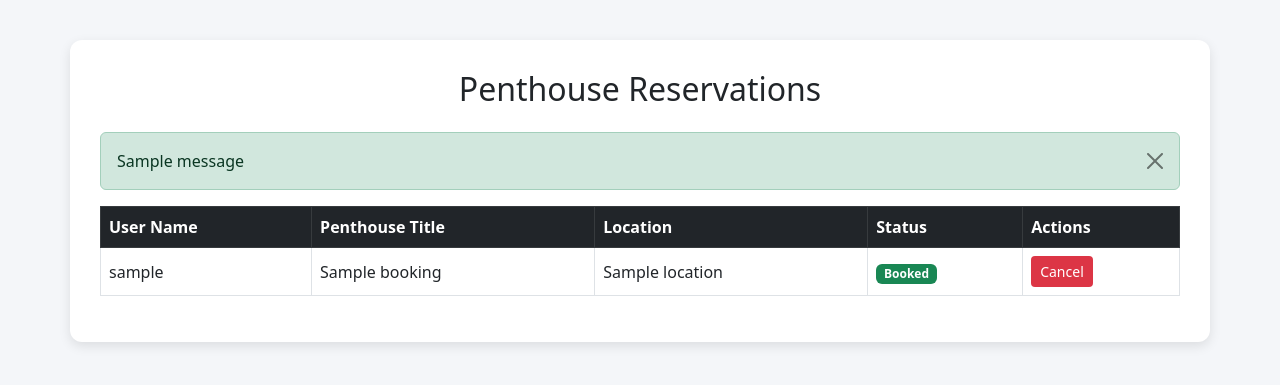
After one commit to mahin00r/Booking-System_Flask, a Flask app: page /manage_reservations?penthouse_id=1 in a window 1280 px wide. The commit adds this page. Shown: the top 385 px of the page. Run offline with Flask 3, Linux system fonts and the light colour scheme; tables that the repository leaves empty hold one stand-in row (values such as "Sample post"); one stand-in notice (Sample message) is shown; a database or web service that is not in the repository returns one stand-in record (values such as "Sample title"); some libraries are stand-ins or nearby versions.

Commit message:
Penthouse booking added

```diff
--- a/app.py
+++ b/app.py
@@ -588,23 +588,57 @@ def add_new_penthouse():
 
     return render_template('admin/new_penthouse.html')
 
-@app.route('/book_penthouse/<penthouse_id>', methods=['POST'])
+
+@app.route("/book_penthouse/<penthouse_id>", methods=["GET", "POST"])
 def book_penthouse(penthouse_id):
-    penthouse = mongo.db.penthouses.find_one({'_id': ObjectId(penthouse_id)})
-    if penthouse:
-        mongo.db.bookings.insert_one({
-            'penthouse_id': penthouse['_id'],
-            'title': penthouse['title'],
-            'price': penthouse['price'],
-            'location': penthouse['location'],
-            'features': penthouse['features'],
-            'image_url': penthouse.get('image_url', ''),
-            'status': 'booked'
-        })
+    penthouse = mongo.db.penthouses.find_one({"_id": ObjectId(penthouse_id)})
+
+    if not penthouse:
+        return "Penthouse not found", 404
+
+    if request.method == "POST":
+        # Get form data, with a default value of 0 if empty
+        adults = request.form.get("adults")
+        children = request.form.get("children")
+
+        # Convert to int, defaulting to 0 if the value is empty
+        try:
+            adults = int(adults) if adults else 0
+            children = int(children) if children else 0
+        except ValueError:
+            # Handle case where the value can't be converted
+            flash("Please enter valid numbers for adults and children.", "danger")
+            return redirect(request.url)
+
+        booking = {
+            "penthouse_id": penthouse_id,
+            "penthouse_name": penthouse.get("title"),
+            "location": penthouse.get("location"),
+            "check_in": request.form.get("check_in"),
+            "check_out": request.form.get("check_out"),
+            "adults": adults,
+            "children": children,
+            "room_type": request.form.get("room_type"),
+            "services": request.form.getlist("services"),
+            "user_name": request.form.get("name"),
+            "email": request.form.get("email"),
+            "phone": request.form.get("phone"),
+            "payment_method": request.form.get("payment_method"),
+            "promo_code": request.form.get("promo_code"),
+            "status": "Pending Confirmation",
+            "timestamp": datetime.now()
+        }
+
+        # Insert booking data into the database
+        mongo.db.bookings.insert_one(booking)
+
+        # Flash success message and redirect to the booking confirmation page
         flash("Penthouse booked successfully!", "success")
-    else:
-        flash("Penthouse not found!", "danger")
-    return redirect(url_for('view_penthouses'))
+        return redirect(url_for("booking_success"))  # Redirect to the success page
+
+    return render_template("book_penthouse.html", penthouse=penthouse)
+
+
 
 @app.route('/book-room/<room_id>')
 def view_room_booking(room_id):
@@ -775,6 +809,69 @@ def view_branches():
     branches = list(mongo.db.branches.find())
     return render_template("admin/branch/view_branches.html", branches=branches)  # Path updated
 
+##pent
+
+@app.route("/book_penthouse/<penthouse_id>", methods=["GET", "POST"])
+def book_penthouse_view(penthouse_id):
+    penthouse = mongo.db.penthouses.find_one({"_id": ObjectId(penthouse_id)})
+    if not penthouse:
+        return "Penthouse not found", 404
+
+    if request.method == "POST":
+        booking = {
+            "penthouse_id": penthouse_id,
+            "penthouse_name": penthouse.get("title"),
+            "location": penthouse.get("location"),
+            "check_in": request.form.get("check_in"),
+            "check_out": request.form.get("check_out"),
+            "adults": int(request.form.get("adults")),
+            "children": int(request.form.get("children")),
+            "room_type": request.form.get("room_type"),
+            "services": request.form.getlist("services"),
+            "user_name": request.form.get("name"),
+            "email": request.form.get("email"),
+            "phone": request.form.get("phone"),
+            "payment_method": request.form.get("payment_method"),
+            "promo_code": request.form.get("promo_code"),
+            "status": "Pending Confirmation",
+            "timestamp": datetime.now()
+        }
+        mongo.db.bookings.insert_one(booking)
+        return redirect(url_for("booking_success"))
+    return render_template("book_penthouse.html", penthouse=penthouse)
+
+@app.route("/booking-success")
+def booking_success():
+    return "<h2>✅ Your booking has been submitted!</h2><a href='/'>Return to Home</a>"
+@app.route("/manage_reservations", methods=["GET"])
+def manage_reservations():
+    # Fetch all bookings related to penthouses
+    reservations = list(mongo.db.bookings.find({"penthouse_id": {"$exists": True}}))  # Ensure the reservation is for a penthouse
+
+    # Pass the reservations to the template
+    return render_template("manage_reservations.html", reservations=reservations)
+
+@app.route("/cancel_reservations/<reservation_id>/<penthouse_id>", methods=["GET"])
+def cancel_reservations(reservation_id, penthouse_id):
+    try:
+        # Update reservation status to 'Cancelled'
+        result = mongo.db.bookings.update_one(
+            {"_id": ObjectId(reservation_id)},
+            {"$set": {"status": "Cancelled"}}
+        )
+
+        if result.matched_count > 0:
+            flash("Reservation has been cancelled.", "success")
+        else:
+            flash("Reservation not found or already cancelled.", "warning")
+
+    except Exception as e:
+        flash(f"An error occurred: {str(e)}", "danger")
+
+    # After cancellation, redirect to the manage reservations page
+    return redirect(url_for("manage_reservations"))
+
+##pent
 
 # ------------ Transportation System - Bus Routes ------------
 
--- a/templates/manage_penthouses.html
+++ b/templates/manage_penthouses.html
@@ -35,7 +35,7 @@
                         <th>Price</th>
                         <th>Features</th>
                         <th>Image</th>
-                        <th>Action</th>
+                        <th>Actions</th>
                     </tr>
                 </thead>
                 <tbody>
@@ -57,6 +57,8 @@
                                   onsubmit="return confirm('Are you sure you want to delete this penthouse?');">
                                 <button class="btn btn-danger btn-sm">Delete</button>
                             </form>
+                            <a href="{{ url_for('manage_reservations', penthouse_id=penthouse._id) }}"
+                               class="btn btn-primary btn-sm mt-2">Manage Reservation</a>
                         </td>
                     </tr>
                     {% endfor %}
--- /dev/null
+++ b/templates/manage_reservations.html
@@ -0,0 +1,85 @@
+<!DOCTYPE html>
+<html lang="en">
+<head>
+    <meta charset="UTF-8">
+    <title>Penthouse Reservations</title>
+    <link href="https://cdn.jsdelivr.net/npm/bootstrap@5.3.0/dist/css/bootstrap.min.css" rel="stylesheet">
+    <style>
+        body {
+            background-color: #f4f6f9;
+        }
+        .container {
+            margin-top: 40px;
+            background: white;
+            padding: 30px;
+            border-radius: 12px;
+            box-shadow: 0 4px 12px rgba(0, 0, 0, 0.1);
+        }
+        .table th, .table td {
+            vertical-align: middle;
+        }
+        .btn-cancel {
+            background-color: #dc3545;
+            color: white;
+        }
+        .text-muted {
+            color: #6c757d !important;
+        }
+    </style>
+</head>
+<body>
+    <div class="container">
+        <h2 class="mb-4 text-center">Penthouse Reservations</h2>
+
+        {% with messages = get_flashed_messages(with_categories=true) %}
+          {% if messages %}
+            {% for category, message in messages %}
+              <div class="alert alert-{{ category }} alert-dismissible fade show" role="alert">
+                {{ message }}
+                <button type="button" class="btn-close" data-bs-dismiss="alert" aria-label="Close"></button>
+              </div>
+            {% endfor %}
+          {% endif %}
+        {% endwith %}
+
+        <table class="table table-bordered table-hover">
+            <thead class="table-dark">
+                <tr>
+                    <th>User Name</th>
+                    <th>Penthouse Title</th>
+                    <th>Location</th>
+                    <th>Status</th>
+                    <th>Actions</th>
+                </tr>
+            </thead>
+            <tbody>
+                {% for res in reservations %}
+                    {% if res.status != 'Cancelled' %} <!-- Only show bookings that are not cancelled -->
+                    <tr>
+                        <td>{{ res.user_name }}</td>
+                        <td>{{ res.penthouse_name }}</td>
+                        <td>{{ res.location }}</td>
+                        <td>
+                            <span class="badge bg-success">Booked</span>
+                        </td>
+                        <td>
+                            <a href="{{ url_for('cancel_reservations', reservation_id=res._id, penthouse_id=res.penthouse_id) }}"
+                               class="btn btn-sm btn-cancel"
+                               onclick="return confirm('Cancel this reservation?')">
+                               Cancel
+                            </a>
+                        </td>
+                    </tr>
+                    {% else %}
+                    <tr>
+                        <!-- <td colspan="5" class="text-center text-muted">This reservation has been cancelled.</td> -->
+                    </tr>
+                    {% endif %}
+                {% endfor %}
+            </tbody>
+        </table>
+    </div>
+
+    <script src="https://cdn.jsdelivr.net/npm/bootstrap@5.3.0/dist/js/bootstrap.bundle.min.js"></script>
+</body>
+</html>
```
Also changed, not shown: templates/book_penthouse.html (added, +144 -0 lines), templates/penthouses.html (+26 -75 lines), templates/home.html (line endings or trailing spaces).
